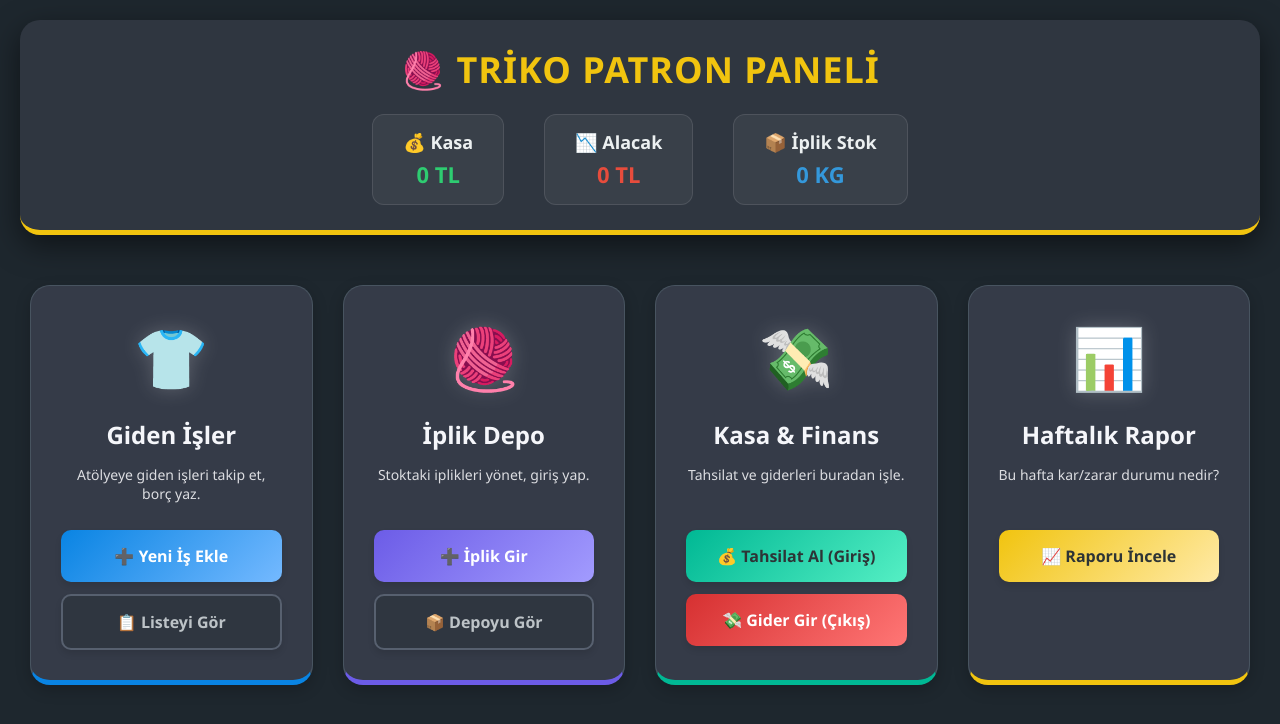
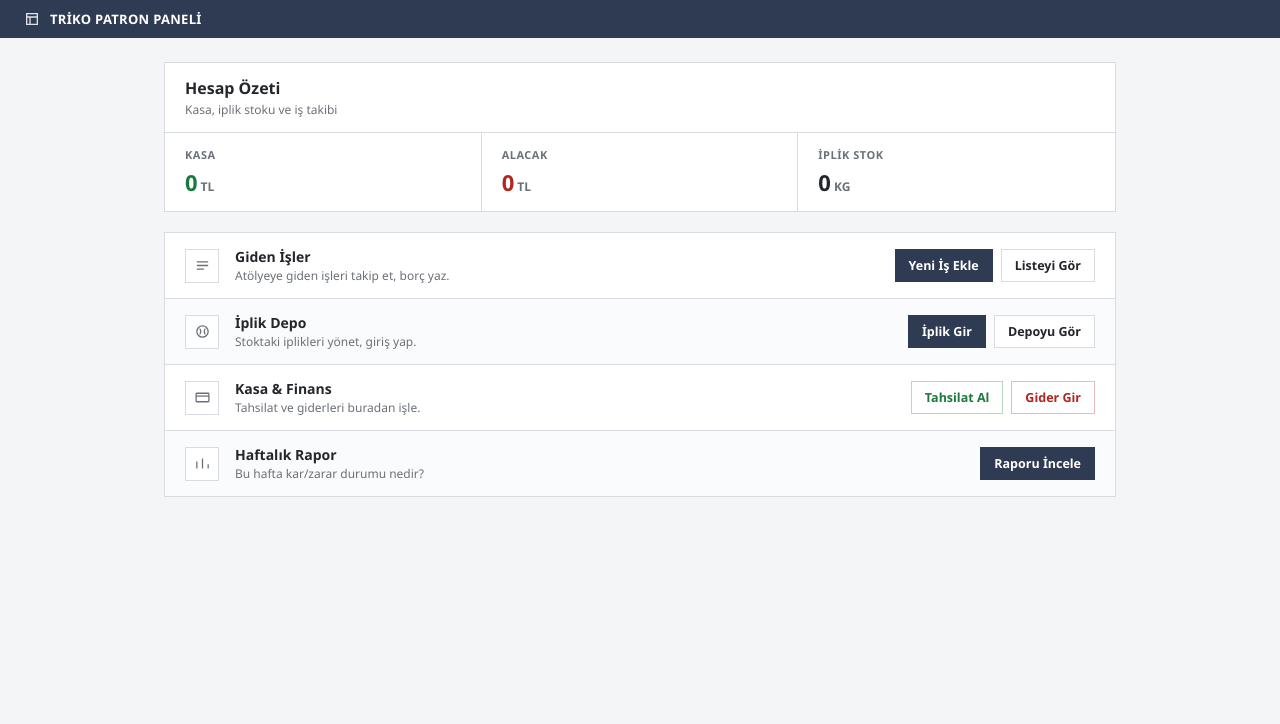
Before and after one commit to AhmetBabli/TrikoPatron-ERP, a Flask app: page / in a window 1280 px wide. Shown: the top 724 px of the page. Run offline with Flask 3, Linux system fonts and the light colour scheme; data that the repository does not hold is empty.

Commit message:
feat(ui): menü ve formları sade, nötr bir iş takip arayüzüne geçir
Gökkuşağı renkli flat-UI yerine gri tonlu yüzeyler, tek koyu başlık rengi ve yalnızca gelir/gider için yeşil/kırmızı vurgu.

Co-Authored-By: Claude Opus 5.5 <noreply@anthropic.com>

```diff
--- a/templates/menu.html
+++ b/templates/menu.html
@@ -5,89 +5,159 @@
     <meta charset="UTF-8">
     <title>Triko Patron Paneli</title>
     <style>
-        body { font-family: 'Segoe UI', sans-serif; background-color: #1e272e; color: #ecf0f1; margin: 0; padding: 20px; }
+        :root {
+            --bg: #f4f5f7;
+            --surface: #ffffff;
+            --border: #d8dce2;
+            --text-main: #23262b;
+            --text-sub: #6b7178;
+            --header-bar: #2f3b52;
+            --positive: #1a7a3c;
+            --negative: #b3251f;
+            --accent-border: #2f3b52;
+        }
 
-        /* ÜST BİLGİ KARTI */
-        .header { background-color: #2f3640; padding: 25px; border-radius: 20px; text-align: center; box-shadow: 0 10px 30px rgba(0,0,0,0.5); margin-bottom: 40px; border-bottom: 5px solid #f1c40f; }
-        h1 { margin: 0; color: #f1c40f; font-size: 36px; letter-spacing: 1px; text-transform: uppercase; }
-        .stats { margin-top: 20px; display: flex; justify-content: center; gap: 40px; flex-wrap: wrap; }
-        .stat-box { background: rgba(255,255,255,0.05); padding: 15px 30px; border-radius: 12px; font-weight: bold; font-size: 18px; border: 1px solid rgba(255,255,255,0.1); }
-        .stat-box span { color: #2ecc71; font-size: 22px; display: block; margin-top: 5px; }
-        .stat-box.alacak span { color: #e74c3c; }
-        .stat-box.stok span { color: #3498db; }
+        * { box-sizing: border-box; }
+        body, html { margin: 0; padding: 0; background-color: var(--bg); color: var(--text-main); font-family: 'Segoe UI', Tahoma, sans-serif; font-size: 14px; }
+        a { text-decoration: none; color: inherit; }
 
-        /* KARTLARIN DÜZENİ */
-        .grid-container { display: grid; grid-template-columns: repeat(auto-fit, minmax(280px, 1fr)); gap: 30px; padding: 10px; }
+        .titlebar { background: var(--header-bar); color: #fff; padding: 10px 24px; display: flex; align-items: center; gap: 10px; font-size: 13px; font-weight: 600; letter-spacing: 0.3px; }
+        .titlebar svg { width: 16px; height: 16px; opacity: 0.85; }
 
-        .card { background-color: #353b48; padding: 30px; border-radius: 20px; text-align: center; transition: all 0.3s ease; border: 1px solid #485460; position: relative; overflow: hidden; box-shadow: 0 5px 15px rgba(0,0,0,0.2); }
-        .card:hover { transform: translateY(-10px); box-shadow: 0 15px 35px rgba(0,0,0,0.4); border-color: #f1c40f; }
+        .page { max-width: 1000px; margin: 0 auto; padding: 24px 24px 60px; }
 
-        .icon { font-size: 60px; margin-bottom: 20px; display: block; filter: drop-shadow(0 0 10px rgba(255,255,255,0.2)); }
-        h3 { margin: 10px 0; font-size: 24px; color: #f5f6fa; }
-        p { color: #dcdde1; font-size: 14px; margin-bottom: 25px; min-height: 40px; }
+        /* ── Hesap özeti: gerçek bir muhasebe programı tablosu gibi ── */
+        .ledger-header { background: var(--surface); border: 1px solid var(--border); margin-bottom: 20px; }
+        .ledger-title-row { padding: 14px 20px; border-bottom: 1px solid var(--border); }
+        .ledger-title-row h1 { margin: 0; font-size: 16px; font-weight: 700; }
+        .ledger-title-row .sub { font-size: 12px; color: var(--text-sub); margin-top: 2px; }
 
-        /* BUTONLAR */
-        .btn-group { display: flex; flex-direction: column; gap: 12px; }
-        a { text-decoration: none; padding: 15px; border-radius: 10px; font-weight: bold; transition: 0.3s; color: white; display: block; font-size: 16px; box-shadow: 0 4px 6px rgba(0,0,0,0.1); }
-        a:hover { filter: brightness(1.1); transform: scale(1.02); }
+        .ledger-stats { display: grid; grid-template-columns: repeat(3, 1fr); }
+        .stat { padding: 14px 20px; border-right: 1px solid var(--border); }
+        .stat:last-child { border-right: none; }
+        .stat-label { font-size: 11px; text-transform: uppercase; letter-spacing: 0.5px; color: var(--text-sub); font-weight: 700; margin-bottom: 5px; }
+        .stat-value { font-size: 22px; font-weight: 700; font-variant-numeric: tabular-nums; }
+        .stat-value.positive { color: var(--positive); }
+        .stat-value.negative { color: var(--negative); }
+        .stat-value.neutral { color: var(--text-main); }
+        .stat-unit { font-size: 12px; font-weight: 600; color: var(--text-sub); margin-left: 3px; }
 
-        /* RENKLER */
-        .btn-is { background: linear-gradient(135deg, #0984e3, #74b9ff); }
-        .btn-iplik { background: linear-gradient(135deg, #6c5ce7, #a29bfe); }
-        .btn-finans-gir { background: linear-gradient(135deg, #00b894, #55efc4); color: #2d3436; }
-        .btn-finans-cik { background: linear-gradient(135deg, #d63031, #ff7675); }
-        .btn-rapor { background: linear-gradient(135deg, #f1c40f, #ffeaa7); color: #2d3436; }
-        .btn-liste { background: #2f3640; border: 2px solid #57606f; color: #bdc3c7; }
-        .btn-liste:hover { background: #57606f; color: white; }
+        /* ── Modüller: gerçek bir liste/tablo görünümü ── */
+        .modules { background: var(--surface); border: 1px solid var(--border); }
+        .module-row { display: flex; align-items: center; gap: 16px; padding: 14px 20px; border-bottom: 1px solid var(--border); }
+        .module-row:last-child { border-bottom: none; }
+        .module-row:nth-child(even) { background: #fafbfc; }
+
+        .module-icon { width: 34px; height: 34px; border: 1px solid var(--border); background: #fff; display: flex; align-items: center; justify-content: center; flex-shrink: 0; color: var(--text-sub); }
+        .module-icon svg { width: 17px; height: 17px; }
+
+        .module-body { flex: 1; min-width: 0; }
+        .module-body h3 { margin: 0 0 1px; font-size: 14px; font-weight: 700; }
+        .module-body p { margin: 0; font-size: 12px; color: var(--text-sub); }
+
+        .module-actions { display: flex; gap: 8px; flex-shrink: 0; }
+        .module-actions a { font-size: 12.5px; font-weight: 600; padding: 7px 13px; white-space: nowrap; border: 1px solid var(--border); background: #fff; color: var(--text-main); }
+        .module-actions a:hover { background: #eef0f3; border-color: #b9c0c9; }
+
+        .btn-primary { background: var(--header-bar) !important; color: #fff !important; border-color: var(--header-bar) !important; }
+        .btn-primary:hover { background: #253046 !important; }
+        .btn-positive { color: var(--positive) !important; border-color: #b7d9c1 !important; }
+        .btn-positive:hover { background: #eaf6ee !important; }
+        .btn-negative { color: var(--negative) !important; border-color: #e6bcb9 !important; }
+        .btn-negative:hover { background: #fbebea !important; }
+
+        @media (max-width: 620px) {
+            .ledger-stats { grid-template-columns: 1fr; }
+            .stat { border-right: none; border-bottom: 1px solid var(--border); }
+            .stat:last-child { border-bottom: none; }
+            .module-row { flex-wrap: wrap; }
+            .module-actions { width: 100%; }
+            .module-actions a { flex: 1; text-align: center; }
+        }
     </style>
 </head>
 <body>
-    <div class="header">
-        <h1>🧶 TRİKO PATRON PANELİ</h1>
-        <div class="stats">
-            <div class="stat-box">💰 Kasa <span>{{ kasa }} TL</span></div>
-            <div class="stat-box alacak">📉 Alacak <span>{{ alacak }} TL</span></div>
-            <div class="stat-box stok">📦 İplik Stok <span>{{ stok }} KG</span></div>
+    <div class="titlebar">
+        <svg viewBox="0 0 24 24" fill="none" stroke="currentColor" stroke-width="2"><path d="M4 4h16v16H4z"/><path d="M4 9h16M9 9v11"/></svg>
+        TRİKO PATRON PANELİ
+    </div>
+
+    <div class="page">
+        <div class="ledger-header">
+            <div class="ledger-title-row">
+                <h1>Hesap Özeti</h1>
+                <div class="sub">Kasa, iplik stoku ve iş takibi</div>
+            </div>
+            <div class="ledger-stats">
+                <div class="stat">
+                    <div class="stat-label">Kasa</div>
+                    <div class="stat-value positive">{{ kasa }}<span class="stat-unit">TL</span></div>
+                </div>
+                <div class="stat">
+                    <div class="stat-label">Alacak</div>
+                    <div class="stat-value negative">{{ alacak }}<span class="stat-unit">TL</span></div>
+                </div>
+                <div class="stat">
+                    <div class="stat-label">İplik Stok</div>
+                    <div class="stat-value neutral">{{ stok }}<span class="stat-unit">KG</span></div>
+                </div>
             </div>
         </div>
 
-    <div class="grid-container">
-        <div class="card" style="border-bottom: 5px solid #0984e3;">
-            <span class="icon">👕</span>
+        <div class="modules">
+            <div class="module-row">
+                <span class="module-icon">
+                    <svg viewBox="0 0 24 24" fill="none" stroke="currentColor" stroke-width="1.8"><path d="M4 7h16M4 12h16M4 17h10"/></svg>
+                </span>
+                <div class="module-body">
                     <h3>Giden İşler</h3>
                     <p>Atölyeye giden işleri takip et, borç yaz.</p>
-            <div class="btn-group">
-                <a href="/giden-is-ekle" class="btn-is">➕ Yeni İş Ekle</a>
-                <a href="/giden-is-listesi" class="btn-liste">📋 Listeyi Gör</a>
+                </div>
+                <div class="module-actions">
+                    <a href="/giden-is-ekle" class="btn-primary">Yeni İş Ekle</a>
+                    <a href="/giden-is-listesi">Listeyi Gör</a>
                 </div>
             </div>
 
-        <div class="card" style="border-bottom: 5px solid #6c5ce7;">
-            <span class="icon">🧶</span>
+            <div class="module-row">
+                <span class="module-icon">
+                    <svg viewBox="0 0 24 24" fill="none" stroke="currentColor" stroke-width="1.8"><circle cx="12" cy="12" r="8"/><path d="M8 8c2 2 2 6 0 8M16 8c-2 2-2 6 0 8"/></svg>
+                </span>
+                <div class="module-body">
                     <h3>İplik Depo</h3>
                     <p>Stoktaki iplikleri yönet, giriş yap.</p>
-            <div class="btn-group">
-                <a href="/iplik-gir" class="btn-iplik">➕ İplik Gir</a>
-                <a href="/iplik-listesi" class="btn-liste">📦 Depoyu Gör</a>
+                </div>
+                <div class="module-actions">
+                    <a href="/iplik-gir" class="btn-primary">İplik Gir</a>
+                    <a href="/iplik-listesi">Depoyu Gör</a>
                 </div>
             </div>
 
-        <div class="card" style="border-bottom: 5px solid #00b894;">
-            <span class="icon">💸</span>
-            <h3>Kasa & Finans</h3>
+            <div class="module-row">
+                <span class="module-icon">
+                    <svg viewBox="0 0 24 24" fill="none" stroke="currentColor" stroke-width="1.8"><rect x="3" y="6" width="18" height="12" rx="1"/><path d="M3 10h18"/></svg>
+                </span>
+                <div class="module-body">
+                    <h3>Kasa &amp; Finans</h3>
                     <p>Tahsilat ve giderleri buradan işle.</p>
-            <div class="btn-group">
-                <a href="/tahsilat-ekle" class="btn-finans-gir">💰 Tahsilat Al (Giriş)</a>
-                <a href="/gider-ekle" class="btn-finans-cik">💸 Gider Gir (Çıkış)</a>
+                </div>
+                <div class="module-actions">
+                    <a href="/tahsilat-ekle" class="btn-positive">Tahsilat Al</a>
+                    <a href="/gider-ekle" class="btn-negative">Gider Gir</a>
                 </div>
             </div>
 
-        <div class="card" style="border-bottom: 5px solid #f1c40f;">
-            <span class="icon">📊</span>
+            <div class="module-row">
+                <span class="module-icon">
+                    <svg viewBox="0 0 24 24" fill="none" stroke="currentColor" stroke-width="1.8"><path d="M4 19V9M12 19V5M20 19v-6"/></svg>
+                </span>
+                <div class="module-body">
                     <h3>Haftalık Rapor</h3>
                     <p>Bu hafta kar/zarar durumu nedir?</p>
-            <div class="btn-group">
-                <a href="/haftalik-hesap" class="btn-rapor">📈 Raporu İncele</a>
+                </div>
+                <div class="module-actions">
+                    <a href="/haftalik-hesap" class="btn-primary">Raporu İncele</a>
+                </div>
             </div>
         </div>
     </div>
```
Also changed, not shown: templates/giden_is.html (+5 -5 lines), templates/giden_is_listesi.html (+9 -9 lines), templates/gider_ekle.html (+5 -5 lines), templates/haftalik.html (+8 -8 lines), templates/iplik_gir.html (+5 -5 lines), templates/iplik_listesi.html (+5 -5 lines), templates/tahsilat_ekle.html (+5 -5 lines). Lines whose indentation alone changed are shown as unchanged.
